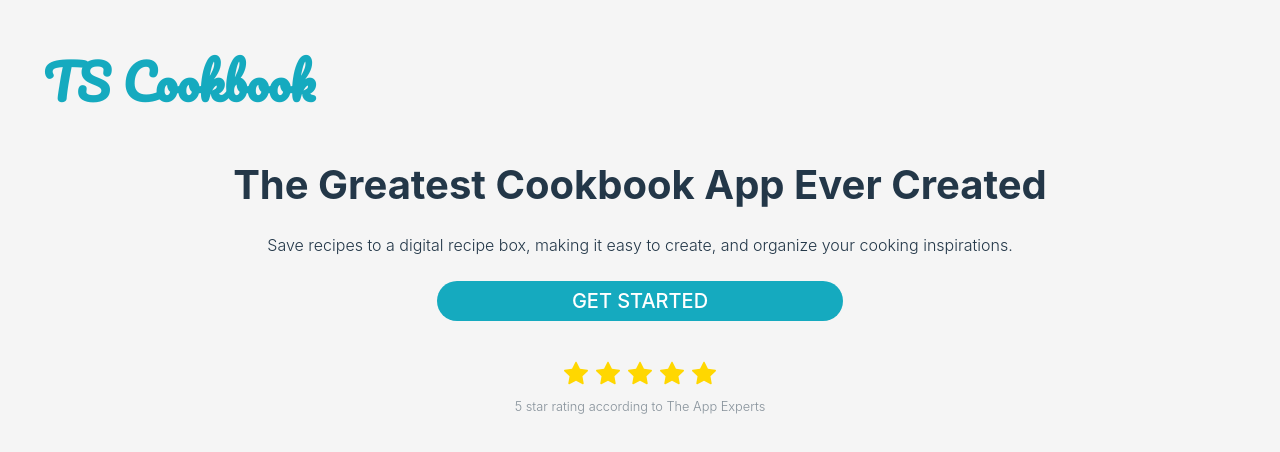
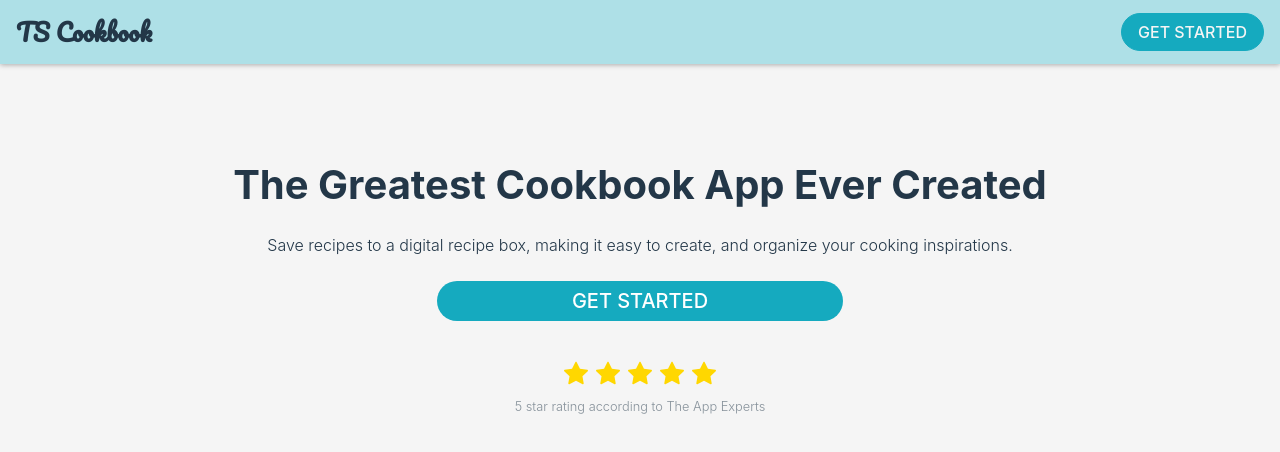
Before and after one commit to Smoopfrog/tscookbook, a React (Create React App) app in the folder frontend/: page / in a window 1280 px wide. Shown: the top 452 px of the page. Built offline with nearby package versions, Linux system fonts and the light colour scheme; no server answers.

Commit message:
remove header bar animation for desktop

```diff
--- a/frontend/src/Components/Header/HomepageHeader.tsx
+++ b/frontend/src/Components/Header/HomepageHeader.tsx
@@ -4,6 +4,13 @@ import { Link } from "react-router-dom";
 
 const HomepageHeader = () => {
   const [header, setHeader] = useState("header-top");
+  const [mobileView, setMobileView] = useState(false);
+
+  useEffect(() => {
+    if (window.innerWidth < 768) {
+      setMobileView(true);
+    }
+  }, []);
   const listenScrollEvent = () => {
     if (window.scrollY > 0) {
       return setHeader("");
@@ -19,7 +26,7 @@ const HomepageHeader = () => {
   }, []);
 
   return (
-    <header className={`header ${header}`}>
+    <header className={`header ${mobileView && header}`}>
       <div className="header-nav">
         <Link to="/" className="header-title-link">
           TS Cookbook
--- a/frontend/src/Styles/HomePage.css
+++ b/frontend/src/Styles/HomePage.css
@@ -52,7 +52,6 @@
   display: flex;
   flex-direction: column;
   padding: 2rem;
-  height: 100vh;
   align-items: center;
   text-align: center;
   gap: 1.5rem;
--- a/frontend/src/Styles/HomePage.scss
+++ b/frontend/src/Styles/HomePage.scss
@@ -52,7 +52,6 @@
   display: flex;
   flex-direction: column;
   padding: 2rem;
-  height: 100vh;
   align-items: center;
   text-align: center;
   gap: 1.5rem;
```
Also changed, not shown: 1 other file (tests, documents, lock files or other folders).
